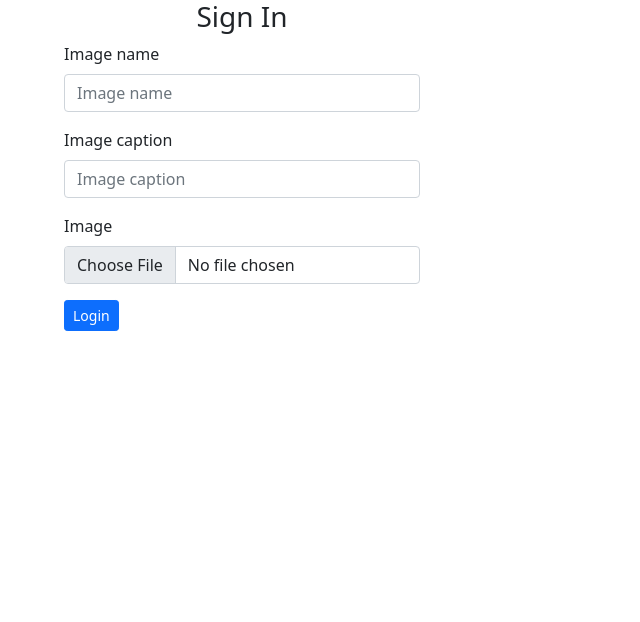
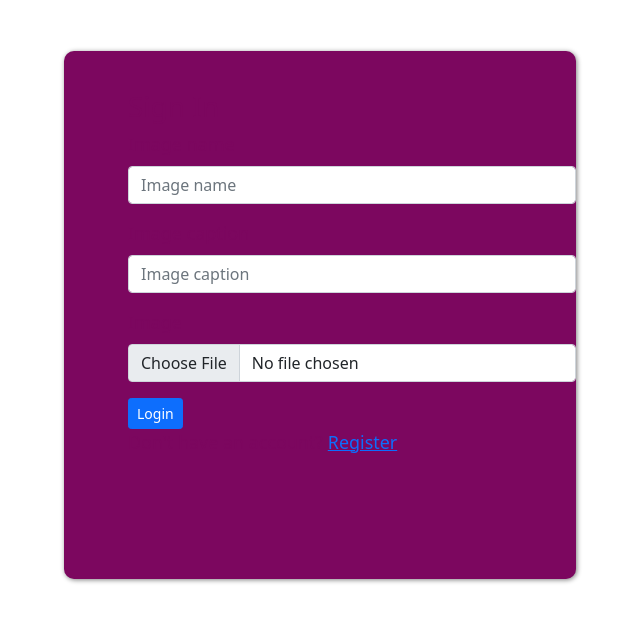
Before and after one commit to victoriamwangi/vigreisSocial, a Django app: template social/templates/registration/login.html in a window 1280 px wide. Shown: the top 622 px of the page, without its empty margins (398-1038 px from the left). Run offline with Django 4.2, Linux system fonts and the light colour scheme; the template is opened without the code that fills it: values that come from a table or form of the project are taken from there, others are empty; some libraries are stand-ins or nearby versions.

Commit message:
style registration form

```diff
--- a/social/templates/registration/login.html
+++ b/social/templates/registration/login.html
@@ -8,11 +8,10 @@
       <p>Password or Username is incorrect</p>
       {% endif %}
       <div class="panel panel-default">
-        <div class="panel-heading">
-          <h3 class="text-center">Sign In</h3>
-        </div>
         <div class="panel-body">
-          <form action="/accounts/login/" method="post">
+          <form class="loginfrm" action="/accounts/login/" method="post">
+            <h3 class="loginp">Sign In</h3>
+
             {% csrf_token %} {% bootstrap_form form%}
 
             <div class="form-group">
@@ -21,9 +20,8 @@
                 class="btn btn-primary btn-sm"
                 value="Login"
               />
+              <p>Don't have an account? <a href="">Register</a></p>
             </div>
-
-            <input type="hidden" name="next" value="{%url "home"%}" />
           </form>
         </div>
       </div>
--- a/static/css/style.css
+++ b/static/css/style.css
@@ -36,7 +36,9 @@ h1 {
     margin-left: 17vw !important;
 }
 
-.post-form {
+.post-form,
+.loginfrm,
+.registerfrm {
     width: 40vw !important;
     margin: 0 auto;
     box-shadow: 1px 1px 5px grey;
@@ -47,14 +49,38 @@ h1 {
     padding-top: 3vw;
 }
 
-.post-form input {
+.post-form,
+.loginfrm,
+.registerfrm input {
     width: 90%;
 }
 
-.post-form label {
+.post-form,
+.loginfrm,
+.registerfrm label {
     color: rgb(124, 7, 95);
 }
 
-.post-form .btn {
+.post-form .loginfrm,
+.registerfrm .btn {
     background-color: rgb(124, 7, 95) !important;
 }
+
+.loginp {
+    color: rgb(124, 7, 95);
+    /* margin-top: 2vw; */
+}
+
+.loginfrm,
+.registerfrm .btn-sm {
+    background-color: rgb(124, 7, 95) !important;
+    font-size: 1.4vw;
+}
+
+.registerfrm {
+    height: 90vh;
+}
+
+.text-muted {
+    display: none;
+}
```
Also changed, not shown: social/templates/registration/registration_form.html (+4 -5 lines).
